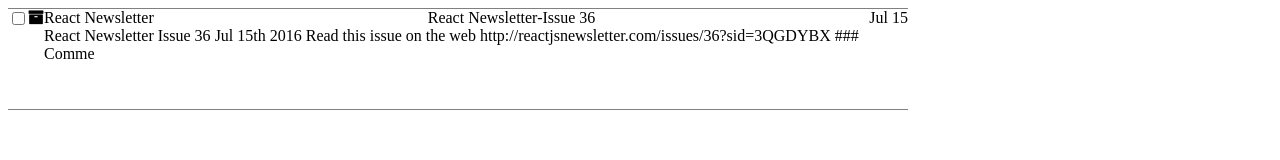
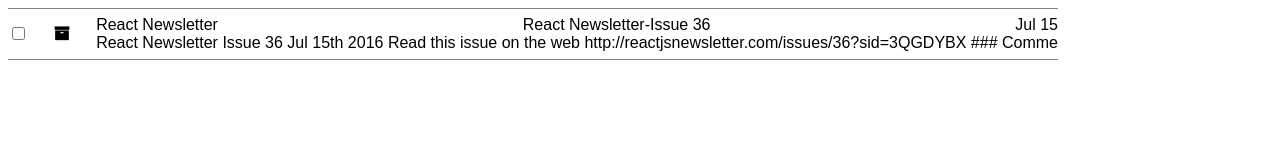
Before and after one commit to ElMagdo/PureReact, a React app in the folder Task1/Email/: page / in a window 1280 px wide. Built offline with nearby package versions, Linux system fonts and the light colour scheme.

Commit message:
Arranged the items in the container.

```diff
--- a/Task1/Email/src/style.css
+++ b/Task1/Email/src/style.css
@@ -1,9 +1,12 @@
 .email {
-    width: 900px;
-    min-height: 100px;
+    width: 1050px;
+    min-height: 50px;
     border-top: 1px solid gray;
     border-bottom: 1px solid gray;
     display: flex;
+    justify-content: space-between;
+    align-items: center;
+    font-family: sans-serif;
 }
 
 .top {
```
